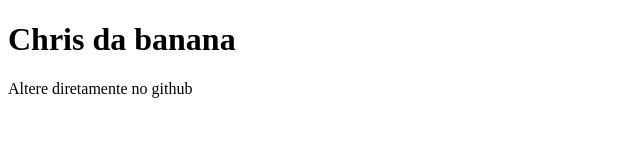
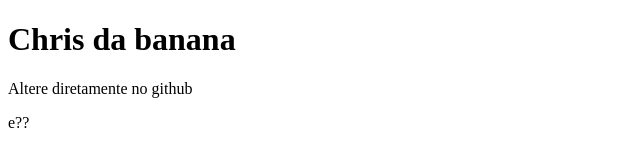
Before and after one commit to Chris550672/Testes-do-Chris, a plain HTML site: page iindex.html in a window 1280 px wide. Shown: the full height of the page, 0-640 px from the left. Drawn offline with Linux system fonts and the light colour scheme.

Commit message:
Update iindex.html

```diff
--- a/iindex.html
+++ b/iindex.html
@@ -8,5 +8,6 @@
 <body>
     <h1>Chris da banana</h1>
     <p>Altere diretamente no github</p>
+    <p>e??</p>
 </body>
 </html>
```
